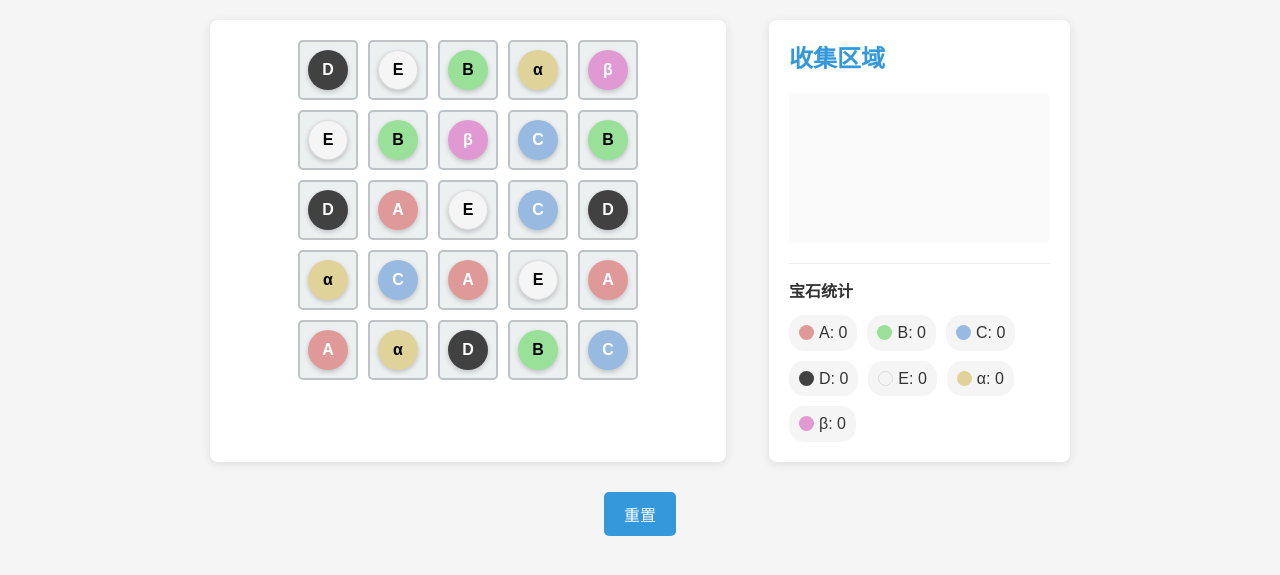
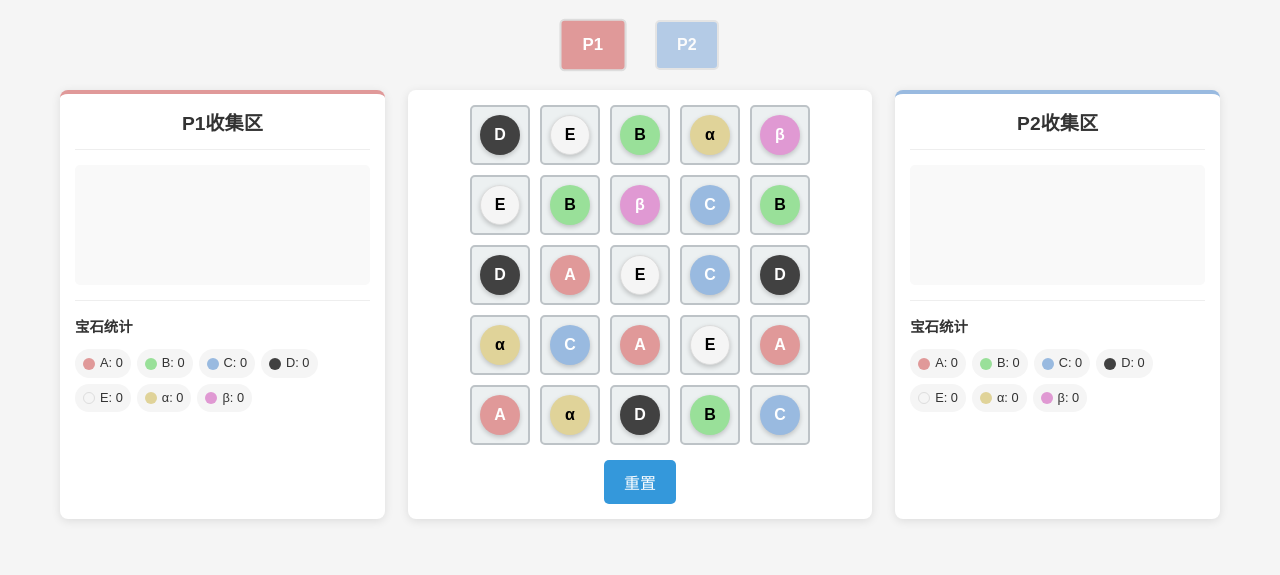
Before and after one commit to c1921/Splendor-Duel, a FastAPI app: page / in a window 1280 px wide. Shown: the top 575 px of the page. Run offline with FastAPI, Linux system fonts and the light colour scheme.

Commit message:
新增：双玩家

```diff
--- a/app/main.py
+++ b/app/main.py
@@ -37,6 +37,11 @@ GEM_COUNTS = {
     GemType.BETA: 2
 }
 
+# 玩家枚举
+class Player:
+    P1 = "P1"
+    P2 = "P2"
+
 # 宝石类
 class Gem:
     def __init__(self, gem_id: int, gem_type: str):
@@ -54,7 +59,18 @@ class GameState:
     def __init__(self):
         self.grid_size = 5
         self.grid = [[{"id": i * self.grid_size + j, "has_gem": True, "gem": None} for j in range(self.grid_size)] for i in range(self.grid_size)]
-        self.collection_area = []
+        # 为每个玩家创建独立的收集区域
+        self.players = {
+            Player.P1: {
+                "name": "玩家1",
+                "collection_area": []
+            },
+            Player.P2: {
+                "name": "玩家2",
+                "collection_area": []
+            }
+        }
+        self.current_player = Player.P1  # 当前回合玩家
         self.initialize_gems()
 
     def initialize_gems(self):
@@ -81,10 +97,23 @@ class GameState:
     def get_grid(self):
         return self.grid
 
-    def get_collection_area(self):
-        return self.collection_area
+    def get_player_collection(self, player):
+        return self.players[player]["collection_area"]
 
-    def move_token(self, row, col):
+    def get_all_collections(self):
+        return {
+            "P1": self.players[Player.P1]["collection_area"],
+            "P2": self.players[Player.P2]["collection_area"]
+        }
+
+    def get_current_player(self):
+        return self.current_player
+
+    def switch_player(self):
+        self.current_player = Player.P2 if self.current_player == Player.P1 else Player.P1
+        return self.current_player
+
+    def move_gem(self, row, col):
         # 确保row和col是整数
         try:
             row = int(row)
@@ -97,10 +126,12 @@ class GameState:
             if cell["has_gem"] and cell["gem"]:
                 # 标记格子为空
                 cell["has_gem"] = False
-                # 添加到收集区
-                self.collection_area.append(cell["gem"])
+                # 添加到当前玩家的收集区
+                self.players[self.current_player]["collection_area"].append(cell["gem"])
                 # 清除格子中的宝石
                 cell["gem"] = None
+                # 切换玩家
+                self.switch_player()
                 return True
         return False
 
@@ -110,33 +141,43 @@ game_state = GameState()
 # 路由
 @app.get("/", response_class=HTMLResponse)
 async def root(request: Request):
+    collections = game_state.get_all_collections()
     return templates.TemplateResponse(
         "index.html",
         {
             "request": request,
             "grid": game_state.get_grid(),
-            "collection_area": game_state.get_collection_area()
+            "player1_collection": collections["P1"],
+            "player2_collection": collections["P2"],
+            "current_player": game_state.get_current_player()
         }
     )
 
-# API路由 - 获取格子状态
-@app.get("/api/grid")
-async def get_grid():
+# API路由 - 获取游戏状态
+@app.get("/api/game_state")
+async def get_game_state():
+    collections = game_state.get_all_collections()
     return {
         "grid": game_state.get_grid(),
-        "collection_area": game_state.get_collection_area()
+        "player1_collection": collections["P1"],
+        "player2_collection": collections["P2"],
+        "current_player": game_state.get_current_player()
     }
 
 # API路由 - 移动宝石
 @app.post("/api/move")
-async def move_token(row: str = Form(...), col: str = Form(...)):
-    success = game_state.move_token(row, col)
+async def move_gem(row: str = Form(...), col: str = Form(...)):
+    success = game_state.move_gem(row, col)
     if not success:
         raise HTTPException(status_code=400, detail="无效的移动")
+
+    collections = game_state.get_all_collections()
     return {
         "success": True,
         "grid": game_state.get_grid(),
-        "collection_area": game_state.get_collection_area()
+        "player1_collection": collections["P1"],
+        "player2_collection": collections["P2"],
+        "current_player": game_state.get_current_player()
     }
 
 # 重置游戏
@@ -144,10 +185,14 @@ async def move_token(row: str = Form(...), col: str = Form(...)):
 async def reset_game():
     global game_state
     game_state = GameState()
+
+    collections = game_state.get_all_collections()
     return {
         "success": True,
         "grid": game_state.get_grid(),
-        "collection_area": game_state.get_collection_area()
+        "player1_collection": collections["P1"],
+        "player2_collection": collections["P2"],
+        "current_player": game_state.get_current_player()
     }
 
 if __name__ == "__main__":
--- a/app/static/css/styles.css
+++ b/app/static/css/styles.css
@@ -13,6 +13,10 @@
      --gem-E-color: #f5f5f5; /* 白色 */
      --gem-alpha-color: #e0d399; /* 黄色 */
      --gem-beta-color: #e099d3; /* 粉紫色 */
+
+     /* 玩家颜色 */
+     --player1-color: #e09999; /* 玩家1颜色 */
+     --player2-color: #99bae0; /* 玩家2颜色 */
  }
 
  body {
@@ -23,20 +27,53 @@
  }
 
  .container {
-     max-width: 900px;
+     max-width: 1200px;
      margin: 0 auto;
      padding: 20px;
  }
 
  h1 {
      text-align: center;
-     margin-bottom: 30px;
+     margin-bottom: 20px;
      color: #2c3e50;
  }
 
  h2 {
      margin-bottom: 15px;
      color: #3498db;
+     font-size: 1.2rem;
+ }
+
+ /* 玩家信息区域 */
+ .player-info {
+     display: flex;
+     justify-content: center;
+     margin-bottom: 20px;
+     gap: 30px;
+ }
+
+ .current-player {
+     padding: 10px 20px;
+     border-radius: 5px;
+     font-weight: bold;
+     border: 2px solid #ddd;
+     opacity: 0.7;
+     transition: all 0.3s ease;
+ }
+
+ .current-player.active {
+     opacity: 1;
+     transform: scale(1.05);
+ }
+
+ #player1-indicator {
+     background-color: var(--player1-color);
+     color: white;
+ }
+
+ #player2-indicator {
+     background-color: var(--player2-color);
+     color: white;
  }
 
  .game-container {
@@ -45,20 +82,35 @@
      margin-bottom: 30px;
  }
 
- .grid-container,
- .collection-area {
+ .grid-container, .player-area {
      background-color: white;
      border-radius: 8px;
-     padding: 20px;
+     padding: 15px;
      box-shadow: 0 2px 10px rgba(0, 0, 0, 0.1);
  }
 
  .grid-container {
-     width: 60%;
+     width: 40%;
  }
 
- .collection-area {
-     width: 35%;
+ .player-area {
+     width: 28%;
+     transition: all 0.3s ease;
+ }
+
+ .player1-area {
+     border-top: 4px solid var(--player1-color);
+ }
+
+ .player2-area {
+     border-top: 4px solid var(--player2-color);
+ }
+
+ .player-area h2 {
+     color: #333;
+     text-align: center;
+     padding-bottom: 10px;
+     border-bottom: 1px solid #eee;
  }
 
  .grid {
@@ -147,15 +199,22 @@
  .collected-gems {
      display: flex;
      flex-wrap: wrap;
-     gap: 10px;
-     padding: 15px;
+     gap: 8px;
+     padding: 10px;
      background-color: #f9f9f9;
      border-radius: 5px;
-     min-height: 150px;
+     min-height: 120px;
+ }
+
+ .player-area .collected-gems .gem {
+     width: 35px;
+     height: 35px;
+     font-size: 14px;
  }
 
  .controls {
      text-align: center;
+     margin-top: 15px;
  }
 
  button {
@@ -174,7 +233,7 @@
  }
 
  .gem-count {
-     margin-top: 20px;
+     margin-top: 15px;
      border-top: 1px solid #eee;
      padding-top: 15px;
  }
@@ -182,25 +241,27 @@
  .gem-count-title {
      font-weight: bold;
      margin-bottom: 10px;
+     font-size: 0.9rem;
  }
 
  .gem-count-list {
      display: flex;
      flex-wrap: wrap;
-     gap: 10px;
+     gap: 6px;
  }
 
  .gem-count-item {
      display: flex;
      align-items: center;
      background: #f5f5f5;
-     padding: 5px 10px;
+     padding: 4px 8px;
      border-radius: 15px;
+     font-size: 0.8rem;
  }
 
  .gem-count-color {
-     width: 15px;
-     height: 15px;
+     width: 12px;
+     height: 12px;
      border-radius: 50%;
      margin-right: 5px;
  }
@@ -217,15 +278,45 @@
  .gem-count-color.α { background-color: var(--gem-alpha-color); }
  .gem-count-color.β { background-color: var(--gem-beta-color); }
 
+ @media (max-width: 1024px) {
+     .game-container {
+         flex-wrap: wrap;
+     }
+
+     .grid-container {
+         width: 100%;
+         margin-bottom: 20px;
+         order: 1;
+     }
+
+     .player1-area {
+         width: 48%;
+         order: 2;
+     }
+
+     .player2-area {
+         width: 48%;
+         order: 3;
+     }
+ }
+
  @media (max-width: 768px) {
      .game-container {
          flex-direction: column;
      }
 
      .grid-container,
-     .collection-area {
+     .player-area {
          width: 100%;
          margin-bottom: 20px;
+     }
+
+     .player1-area {
+         order: 2;
+     }
+
+     .player2-area {
+         order: 3;
      }
 
      .cell {
--- a/app/static/js/game.js
+++ b/app/static/js/game.js
@@ -2,6 +2,8 @@ document.addEventListener('DOMContentLoaded', () => {
     // 获取所有格子
     const cells = document.querySelectorAll('.cell');
     const resetButton = document.getElementById('reset-button');
+    const player1Indicator = document.getElementById('player1-indicator');
+    const player2Indicator = document.getElementById('player2-indicator');
 
     // 为每个格子添加点击事件
     cells.forEach(cell => {
@@ -74,9 +76,34 @@ document.addEventListener('DOMContentLoaded', () => {
 
     // 更新UI函数
     function updateUI(data) {
-        const { grid, collection_area } = data;
+        const { grid, player1_collection, player2_collection, current_player } = data;
+
+        // 更新当前玩家指示器
+        updatePlayerIndicator(current_player);
 
         // 更新格子
+        updateGrid(grid);
+
+        // 更新玩家1收集区
+        updatePlayerCollection('player1', player1_collection);
+
+        // 更新玩家2收集区
+        updatePlayerCollection('player2', player2_collection);
+    }
+
+    // 更新当前玩家指示器
+    function updatePlayerIndicator(currentPlayer) {
+        if (currentPlayer === 'P1') {
+            player1Indicator.classList.add('active');
+            player2Indicator.classList.remove('active');
+        } else {
+            player1Indicator.classList.remove('active');
+            player2Indicator.classList.add('active');
+        }
+    }
+
+    // 更新格子内容
+    function updateGrid(grid) {
         cells.forEach(cell => {
             const row = parseInt(cell.getAttribute('data-row'));
             const col = parseInt(cell.getAttribute('data-col'));
@@ -98,9 +125,12 @@ document.addEventListener('DOMContentLoaded', () => {
                 cell.classList.add('empty');
             }
         });
+    }
 
+    // 更新玩家收集区
+    function updatePlayerCollection(playerPrefix, collection) {
         // 更新收集区
-        const collectionContainer = document.querySelector('.collected-gems');
+        const collectionContainer = document.getElementById(`${playerPrefix}-gems`);
         collectionContainer.innerHTML = '';
 
         // 创建宝石计数对象
@@ -109,7 +139,7 @@ document.addEventListener('DOMContentLoaded', () => {
         };
 
         // 添加收集的宝石
-        collection_area.forEach(gem => {
+        collection.forEach(gem => {
             const gemElement = document.createElement('div');
             gemElement.className = `gem type-${gem.type}`;
             gemElement.setAttribute('data-id', gem.id);
@@ -121,7 +151,7 @@ document.addEventListener('DOMContentLoaded', () => {
         });
 
         // 更新宝石统计
-        const gemCountList = document.querySelector('.gem-count-list');
+        const gemCountList = document.getElementById(`${playerPrefix}-counts`);
         if (gemCountList) {
             gemCountList.innerHTML = '';
 
--- a/app/templates/index.html
+++ b/app/templates/index.html
@@ -9,7 +9,45 @@
 <body>
     <div class="container">
 
+        <div class="player-info">
+            <div class="current-player {% if current_player == 'P1' %}active{% endif %}" id="player1-indicator">
+                P1
+            </div>
+            <div class="current-player {% if current_player == 'P2' %}active{% endif %}" id="player2-indicator">
+                P2
+            </div>
+        </div>
+
         <div class="game-container">
+            <div class="player-area player1-area">
+                <h2>P1收集区</h2>
+                <div class="collected-gems" id="player1-gems">
+                    {% for gem in player1_collection %}
+                        <div class="gem type-{{ gem.type }}" data-id="{{ gem.id }}">
+                            {{ gem.type }}
+                        </div>
+                    {% endfor %}
+                </div>
+
+                <div class="gem-count">
+                    <div class="gem-count-title">宝石统计</div>
+                    <div class="gem-count-list" id="player1-counts">
+                        {% set gem_types = {'A': 0, 'B': 0, 'C': 0, 'D': 0, 'E': 0, 'α': 0, 'β': 0} %}
+
+                        {% for gem in player1_collection %}
+                            {% set _ = gem_types.update({gem.type: gem_types[gem.type] + 1}) %}
+                        {% endfor %}
+
+                        {% for type, count in gem_types.items() %}
+                            <div class="gem-count-item">
+                                <div class="gem-count-color {{ type }}"></div>
+                                <span>{{ type }}: {{ count }}</span>
+                            </div>
+                        {% endfor %}
+                    </div>
+                </div>
+            </div>
+
             <div class="grid-container">
                 <div class="grid">
                     {% for row_index in range(grid|length) %}
@@ -29,12 +67,16 @@
                         </div>
                     {% endfor %}
                 </div>
+
+                <div class="controls">
+                    <button id="reset-button">重置</button>
+                </div>
             </div>
 
-            <div class="collection-area">
-                <h2>收集区域</h2>
-                <div class="collected-gems">
-                    {% for gem in collection_area %}
+            <div class="player-area player2-area">
+                <h2>P2收集区</h2>
+                <div class="collected-gems" id="player2-gems">
+                    {% for gem in player2_collection %}
                         <div class="gem type-{{ gem.type }}" data-id="{{ gem.id }}">
                             {{ gem.type }}
                         </div>
@@ -43,10 +85,10 @@
 
                 <div class="gem-count">
                     <div class="gem-count-title">宝石统计</div>
-                    <div class="gem-count-list">
+                    <div class="gem-count-list" id="player2-counts">
                         {% set gem_types = {'A': 0, 'B': 0, 'C': 0, 'D': 0, 'E': 0, 'α': 0, 'β': 0} %}
 
-                        {% for gem in collection_area %}
+                        {% for gem in player2_collection %}
                             {% set _ = gem_types.update({gem.type: gem_types[gem.type] + 1}) %}
                         {% endfor %}
 
@@ -60,10 +102,6 @@
                 </div>
             </div>
         </div>
-
-        <div class="controls">
-            <button id="reset-button">重置</button>
-        </div>
     </div>
 
     <script src="{{ url_for('static', path='/js/game.js') }}"></script>
```
